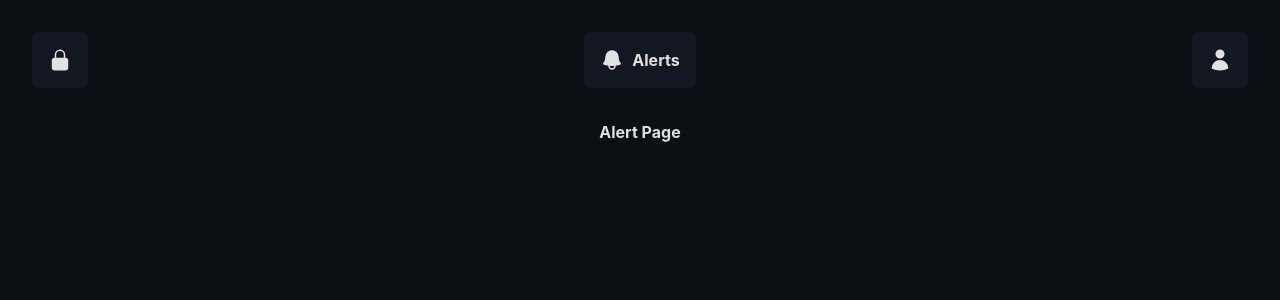
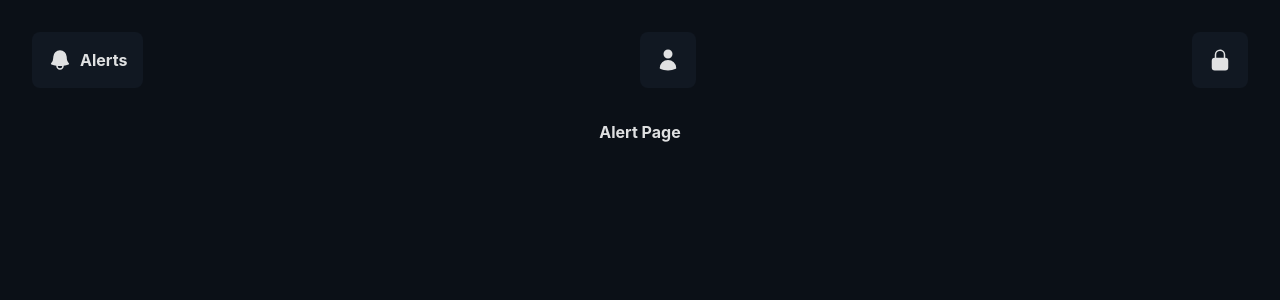
Before and after one commit to ThierryGibbons/CS205-Password-Manager, a React (Vite) app in the folder Extension/: page /alert in a window 1280 px wide. Shown: the top 300 px of the page. Built offline with nearby package versions, Linux system fonts and the light colour scheme.

Commit message:
fix(Navbar): fixed small issue with text display

```diff
--- a/Extension/src/components/Navbar.tsx
+++ b/Extension/src/components/Navbar.tsx
@@ -17,9 +17,9 @@ const ButtonPassword = ({ v }: { v: string }) => {
             />
           </svg>
 
-          <a className="text-text-default text-base font-bold font-Poppins">
+          <span className="text-text-default text-base font-bold font-Poppins">
             Passwords
-          </a>
+          </span>
         </div>
       </a>
     );
@@ -63,9 +63,9 @@ const ButtonAlert = ({ v }: { v: string }) => {
               clipRule="evenodd"
             />
           </svg>
-          <a className="text-text-default text-base font-bold font-Poppins">
+          <span className="text-text-default text-base font-bold font-Poppins">
             Alerts
-          </a>
+          </span>
         </div>
       </a>
     );
@@ -140,7 +140,7 @@ const NavBar = ({ v }: { v: string }) => {
   if (v == "Password") {
     return (
       <nav className="pb-4">
-        <div className="container mx-auto flex justify-between items-center gap-4">
+        <div className="container mx-auto flex justify-between items-center gap-2">
           <div className="hover:text-accent-400">
             <ButtonPassword v="full" />
           </div>
@@ -156,15 +156,15 @@ const NavBar = ({ v }: { v: string }) => {
   } else if (v == "Alert") {
     return (
       <nav className="pb-4">
-        <div className="container mx-auto flex justify-between items-center gap-4">
-          <div className="hover:text-accent-400">
-            <ButtonPassword v="half" />
-          </div>
+        <div className="container mx-auto flex justify-between items-center">
           <div className="hover:text-accent-400">
             <ButtonAlert v="full" />
           </div>
           <div className="hover:text-accent-400">
             <ButtonAccount v="half" />
+          </div>
+          <div className="hover:text-accent-400">
+            <ButtonPassword v="half" />
           </div>
         </div>
       </nav>
@@ -172,15 +172,15 @@ const NavBar = ({ v }: { v: string }) => {
   } else if (v == "Account") {
     return (
       <nav className="pb-4">
-        <div className="container mx-auto flex justify-between items-center gap-4">
+        <div className="container mx-auto flex justify-between items-center gap-2">
+          <div className="hover:text-accent-400">
+            <ButtonAccount v="full" />
+          </div>
           <div className="hover:text-accent-400">
             <ButtonPassword v="half" />
           </div>
           <div className="hover:text-accent-400">
             <ButtonAlert v="half" />
-          </div>
-          <div className="hover:text-accent-400">
-            <ButtonAccount v="full" />
           </div>
         </div>
       </nav>
```
